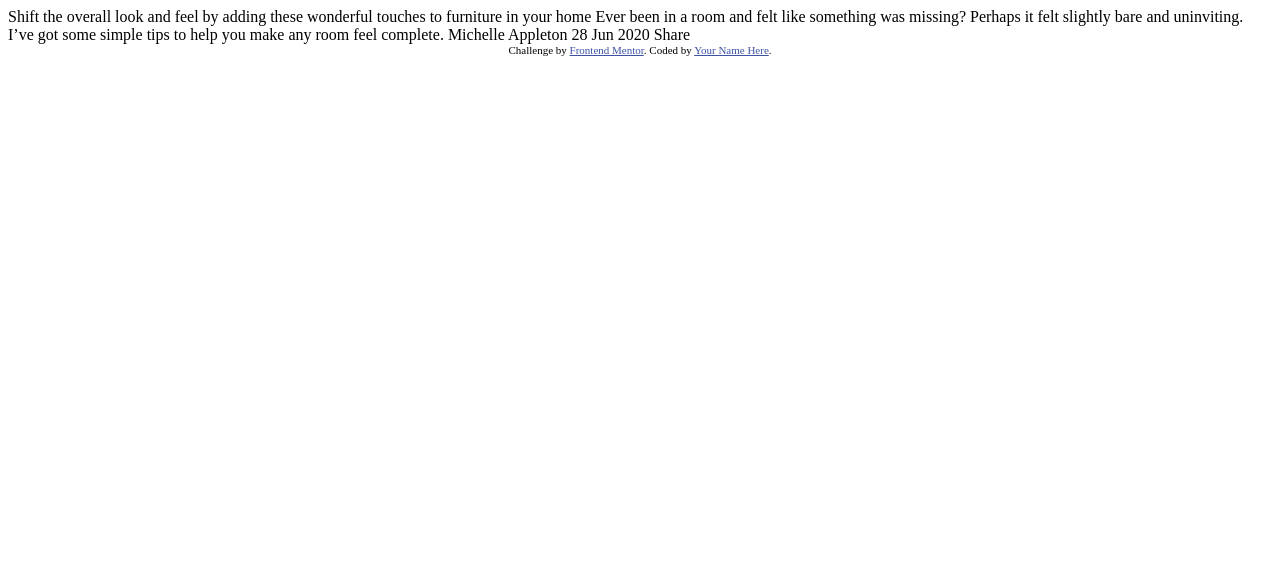
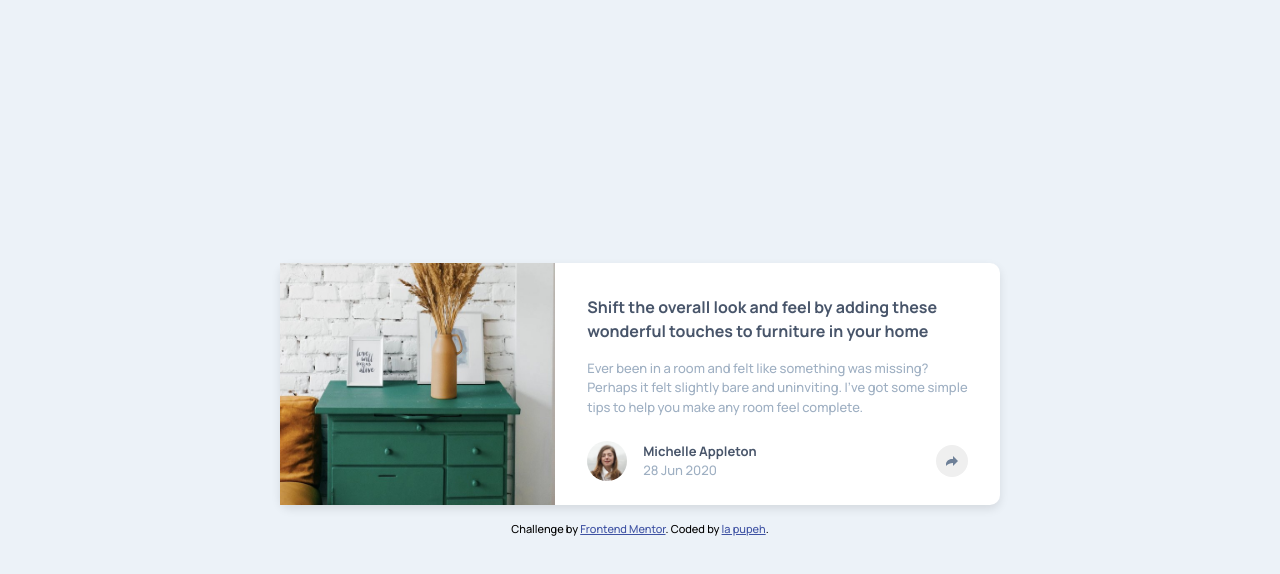
Before and after one commit to Lapupeh/stunning-dollop, a plain HTML site: page index.html in a window 1280 px wide. Drawn offline with Linux system fonts and the light colour scheme.

Commit message:
first commit

```diff
--- a/index.html
+++ b/index.html
@@ -5,32 +5,87 @@
   <meta name="viewport" content="width=device-width, initial-scale=1.0"> <!-- displays site properly based on user's device -->
 
   <link rel="icon" type="image/png" sizes="32x32" href="./images/favicon-32x32.png">
+  <link rel="stylesheet" href="style.css">
+  <script defer src="script.js"></script>
 
   <title>Frontend Mentor | Article preview component</title>
 
-  <!-- Feel free to remove these styles or customise in your own stylesheet 👍 -->
-  <style>
-    .attribution { font-size: 11px; text-align: center; }
-    .attribution a { color: hsl(228, 45%, 44%); }
-  </style>
 </head>
 <body>
+ <main>
+  <div class="card">
+  <!--Card image box-->
+    <div class="card-image-box">
+      <img src="./images/drawers.jpg"
+      alt="drawers"
+      class="card-image">
+    </div>
 
-  Shift the overall look and feel by adding these wonderful
-  touches to furniture in your home
+  <!--Card description-->
+    <div>
+      <div class="card-description">
+        <h2 class="card-heading">Shift the overall look and feel by adding these wonderful
+            touches to furniture in your home</h2>
 
-  Ever been in a room and felt like something was missing? Perhaps
-  it felt slightly bare and uninviting. I’ve got some simple tips
-  to help you make any room feel complete.
+        <p class="card-note">Ever been in a room and felt like something was missing? Perhaps
+           it felt slightly bare and uninviting. I’ve got some simple tips
+           to help you make any room feel complete.</p>
+      </div>
 
-  Michelle Appleton
-  28 Jun 2020
+    <!--Card footer-->
+    <div class="card-footer">
 
-  Share
+      <div class="author-details">
+      <img
+        src="./images/avatar-michelle.jpg"
+        alt="Protrait of Michelle Appleton"
+        class="avatar">
+      <div>
+        <span class="name">Michelle Appleton</span>
+        <span class="date">28 Jun 2020</span>
+      </div>
+    </div>
 
+
+    <!--Share pop-up-->
+    <div class="share-wrapper">
+      <div class="share-popup hidden" role="menu">
+          <h2 class="share-text">Share</h2>
+          <ul class="share-list-icons">
+          <li href="#" class="share-list-item">
+           <img src="./images/icon-facebook.svg" alt="Share on Facebook">
+          </li>
+          <li href="#"class="share-list-item">
+           <img src="./images/icon-twitter.svg" alt="Share on Twitter">
+          </li>
+          <li href="#"class="share-list-item">
+           <img src="./images/icon-pinterest.svg" alt="Share on Pinterest">
+          </li>
+        </ul>
+      </div>
+    <div class="share-btn-wrapper">
+      <button
+      aria-haspopup="menu"
+      aria-expanded="false"
+      aria-labelledby="share-txt-label"
+      type="button"
+      class="share-btn"
+    >
+      <img
+        class="share-btn-img"
+        src="./images/icon-share.svg"
+        alt=""
+      />
+      </button>
+    </div>
+</div>
+</div>
+</div>
+</div>
+</main>
   <div class="attribution">
     Challenge by <a href="https://www.frontendmentor.io?ref=challenge" target="_blank">Frontend Mentor</a>.
-    Coded by <a href="#">Your Name Here</a>.
+    Coded by <a href="#">la pupeh</a>.
   </div>
 </body>
 </html>
--- /dev/null
+++ b/script.js
@@ -0,0 +1,15 @@
+const sharePopup = document.querySelector('.share-popup');
+const shareBtn = document.querySelector('.share-btn');
+const shareButtonImg = document.querySelector(".share-btn-img");
+
+shareBtn.addEventListener('click', () => {
+  sharePopup.classList.toggle('hidden');
+  sharePopup.classList.toggle('open');
+  shareBtn.classList.toggle("share-btn-active");
+  shareButtonImg.classList.toggle('share-btn-img-active');
+
+
+  const isExpanded = shareBtn.getAttribute("aria-expanded") === "true";
+  if (isExpanded) shareBtn.setAttribute("aria-expanded", "false");
+  else shareBtn.setAttribute("aria-expanded", "true");
+});
--- /dev/null
+++ b/style.css
@@ -0,0 +1,250 @@
+
+@import url('https://fonts.googleapis.com/css2?family=Manrope:wght@200..800&display=swap');
+
+/* Resets*/
+
+*,
+*::before,
+*::after {
+  box-sizing: border-box;
+}
+
+html {
+  -moz-text-size-adjust: none;
+  -webkit-text-size-adjust: none;
+  text-size-adjust: none;
+}
+
+body, h1, h2, h3, h4, p,
+figure, blockquote, ul, ol {
+  margin: 0;
+  padding: 0;
+}
+
+ul[role='list'], ol[role='list'] {
+  list-style: none;
+}
+
+body {
+  min-height: 100vh;
+  line-height: 1.5;
+}
+
+h1, h2, h3, h4,
+button, input, label {
+  line-height: 1.1;
+}
+
+h1, h2,
+h3, h4 {
+  text-wrap: balance;
+}
+
+a:not([class]) {
+  text-decoration-skip-ink: auto;
+  color: currentColor;
+}
+
+img,
+picture {
+  max-width: 100%;
+  display: block;
+}
+
+input, button,
+textarea, select {
+  font-family: inherit;
+  font-size: inherit;
+}
+
+textarea:not([rows]) {
+  min-height: 10em;
+}
+
+:target {
+  scroll-margin-block: 5ex;
+}
+
+/* Root variables */
+:root {
+--Very-Dark-Grayish-Blue: hsl(217, 19%, 35%);
+--Desaturated-Dark-Blue: hsl(214, 17%, 51%);
+--Grayish-Blue: hsl(212, 23%, 69%);
+--Light-Grayish-Blue: hsl(210, 46%, 95%);
+--white: hsl(0, 0%, 100%);
+}
+
+body {
+background-color: var(--Light-Grayish-Blue);
+display: flex;
+flex-direction: column;
+justify-content: center;
+align-items: center;
+min-height: 100vh;
+gap: 1rem;
+font-size: 0.8125rem;
+font-family: "Manrope", serif;
+font-weight: 500;
+}
+
+.card {
+border-radius: 10px;
+box-shadow: 0 4px 10px  rgba(0, 0, 0, 0.1);
+max-width: 20rem;
+background-color: var(--white);
+overflow: hidden;
+}
+
+.hidden {
+  display: none;
+}
+.open {
+  display: flex;
+  gap: 1rem;
+  align-items: center;
+  background-color: var(--Very-Dark-Grayish-Blue);
+}
+.share-btn-active {
+  background-color: var(--Very-Dark-Grayish-Blue);
+}
+
+.share-btn-img-active {
+  filter: brightness(500%);
+}
+
+.card-image {
+  width: 100%;
+  height: auto;
+}
+.card-description {
+padding: 2rem 2rem 1rem;
+
+}
+.card-heading {
+  color: var(--Very-Dark-Grayish-Blue);
+  font-weight: 700;
+  font-size: 1rem;
+  line-height: 1.5rem;
+  margin-block-end: 1rem;
+
+}
+.card-note {
+  color: var(--Grayish-Blue);
+}
+.card-footer {
+  position: relative;
+  display: flex;
+  justify-content: space-between;
+  align-items: center;
+  gap: 1rem;
+  padding: 1rem 2rem;
+}
+
+.author-details {
+    display: flex;
+    align-items: center;
+    gap: 1rem;
+}
+.avatar {
+    border-radius: 50%;
+    height: 2.5rem;
+    width: 2.5rem;
+}
+.name{
+  font-weight: 700;
+  color: var(--Very-Dark-Grayish-Blue);
+}
+.date {
+  display: block;
+  color: var(--Grayish-Blue);
+}
+.share-btn {
+  border-radius: 50%;
+  border: none;
+  width: 2rem;
+  height: 2rem;
+  padding: 10px;
+  cursor: pointer;
+  transition: all 0.3s;
+  display: flex;
+  justify-content: center;
+  align-items: center;
+
+}
+
+.share-wrapper {
+  display: flex;
+  align-items: center;
+  justify-content: flex-start;
+
+}
+.share-popup {
+  position: absolute;
+  top: 0px;
+  left: 0px;
+  height: 5rem;
+  width: 100%;
+  padding-left: 1.5rem;
+}
+.share-list-icons {
+  padding-left: 0;
+  display: flex;
+  align-items: center;
+  gap: 1rem;
+}
+.share-text {
+  text-transform: uppercase;
+  font-size: 0.6875rem;
+  letter-spacing: 0.3rem;
+  color: var(--Grayish-Blue);
+}
+.share-list-item {
+  list-style-type: none;
+}
+.share-btn-wrapper {
+  z-index: 1;
+  }
+.attribution { font-size: 11px; text-align: center; }
+.attribution a { color: hsl(228, 45%, 44%); }
+
+@media (min-width: 48rem) {
+  .card {
+    max-width: 45rem;
+    display: flex;
+    overflow: visible;
+  }
+  .card-image {
+    height: 100%;
+
+  }
+  .card-footer {
+    position: unset;
+    padding-top: 0.5rem;
+    padding-bottom: 1.5rem;
+  }
+  .share-wrapper {
+    position: relative;
+  }
+  .share-popup {
+    width: 14rem;
+    height: 3rem;
+    top: -70px;
+    left: 50%;
+    transform: translateX(-50%);
+    border-radius: 8px;
+    padding: 0 1.5rem;
+  }
+  .share-popup::before {
+    content: "";
+    position: absolute;
+    width: 0;
+    height: 0;
+    border-left: 0.5rem solid transparent;
+    border-right: 0.5rem solid transparent;
+    border-top: 0.5rem solid var(--Very-Dark-Grayish-Blue);
+    top: 100%;
+    left: 50%;
+    transform: translateX(-50%);
+  }
+
+}
```
